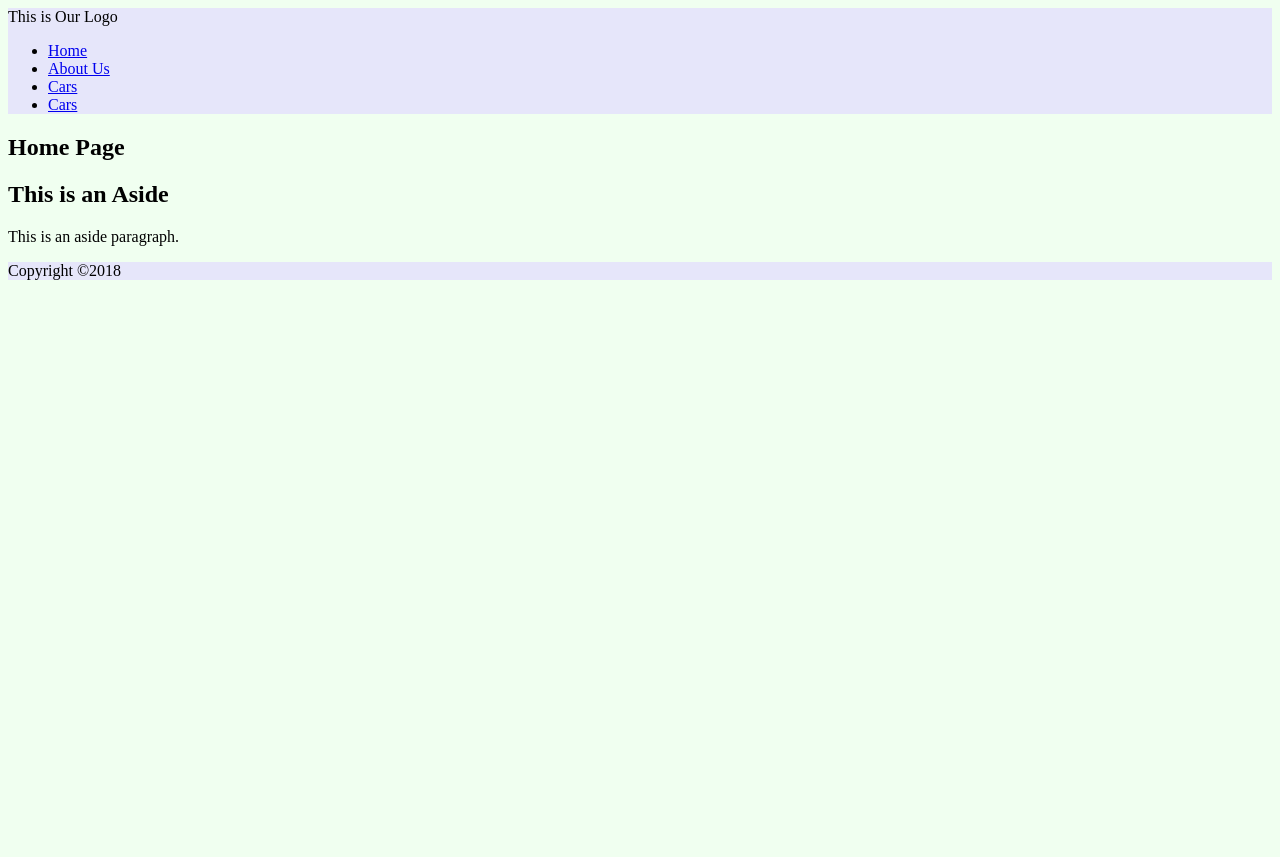
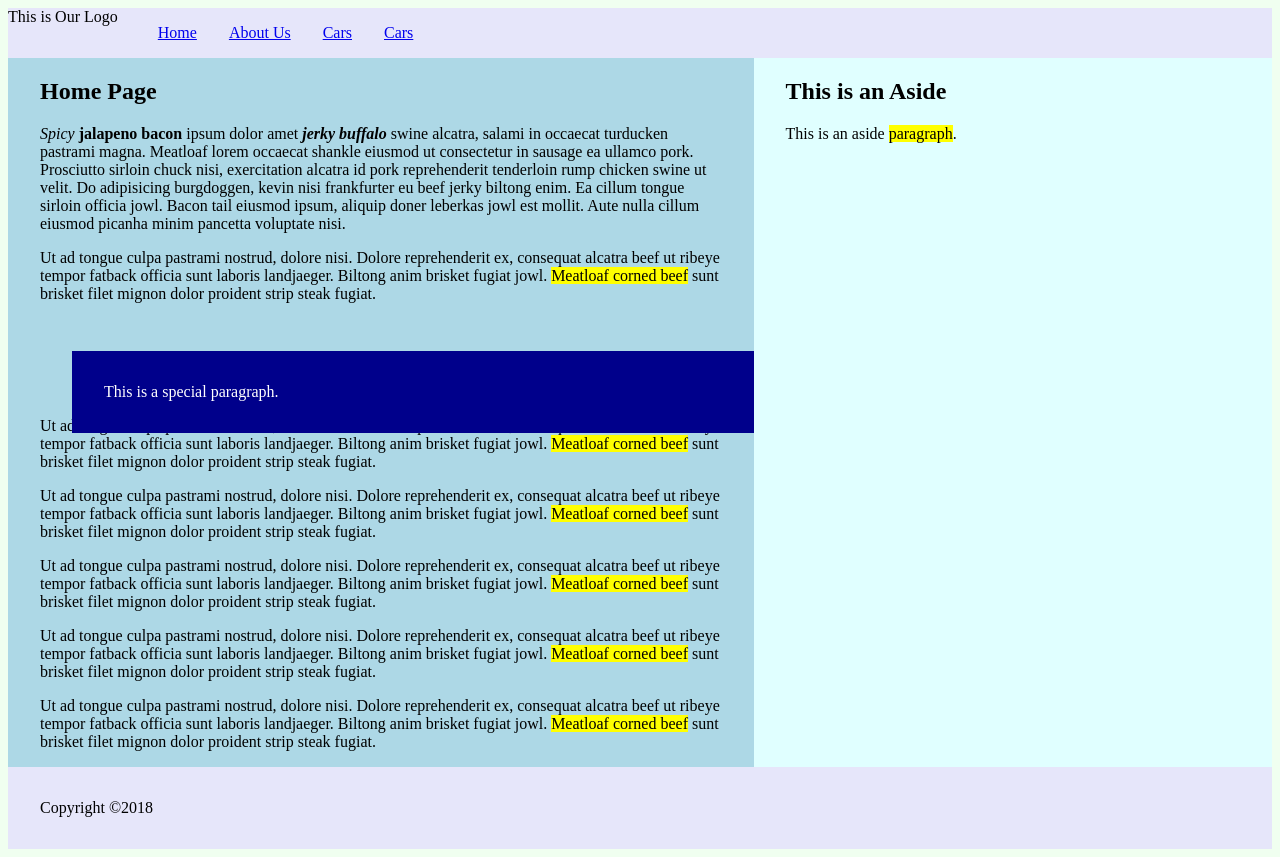
Before and after one commit to jeffa00/2018-01-PTFS-CSS-Layout, a plain HTML site: page index.html in a window 1280 px wide. Before the commit the page ends 800 px from the top, so only its background shows below. Drawn offline with Linux system fonts and the light colour scheme.

Commit message:
Added flexbox and more!

```diff
--- a/about.html
+++ b/about.html
@@ -6,6 +6,7 @@
     <meta http-equiv="X-UA-Compatible" content="ie=edge">
     <title>About Page</title>
     <link rel="stylesheet" href="css/style.css">
+    <link rel="stylesheet" href="css/layout1.css">
 </head>
 <body>
     <header>
--- /dev/null
+++ b/css/layout1.css
@@ -0,0 +1,7 @@
+header nav, nav div, nav ul, nav ul li, main, aside{
+    float: left;
+}
+
+#primary-content, footer {
+    clear: left;
+}
--- /dev/null
+++ b/css/layout2.css
@@ -0,0 +1,7 @@
+#primary-content,
+nav,
+nav ul {
+    display: flex;
+    display: -ms-flex;
+    /* flex-direction: row-reverse; */
+}
--- a/css/style.css
+++ b/css/style.css
@@ -5,3 +5,60 @@ body {
 header, footer {
     background-color: lavender;
 }
+
+header nav ul li {
+    margin-right: 2rem;
+}
+
+header nav ul li a:hover {
+    color: red;
+    /* font-size: 4rem; */
+}
+
+nav ul {
+    list-style: none;
+}
+
+main, aside {
+    /* padding: 2rem; */
+    padding: 0 2rem;
+    /* padding: 0 2rem 0 2rem;
+    padding-left: 2rem;
+    padding-right: 2rem;
+    padding-top: 0;
+    padding-bottom: 0; */
+}
+
+/* header{
+    position: fixed;
+    top: 0;
+    left: 0;
+} */
+
+.special-paragraph{
+    background-color: darkblue;
+    color: white;
+    padding: 2rem;
+    position: relative;
+    top: 2rem;
+    left: 2rem;
+}
+
+footer {
+    padding: 2rem;
+}
+
+.highlight{
+    background-color: yellow;
+    /* display: none; */
+}
+
+main {
+    background-color: lightblue;
+    width: 60%;
+}
+
+aside {
+    background-color: lightcyan;
+    width: 40%;
+}
--- a/index.html
+++ b/index.html
@@ -1,12 +1,15 @@
 <!DOCTYPE html>
 <html lang="en">
+
 <head>
     <meta charset="UTF-8">
     <meta name="viewport" content="width=device-width, initial-scale=1.0">
     <meta http-equiv="X-UA-Compatible" content="ie=edge">
     <title>Home Page</title>
     <link rel="stylesheet" href="css/style.css">
+    <link rel="stylesheet" href="css/layout2.css">
 </head>
+
 <body>
     <header>
         <nav>
@@ -14,10 +17,18 @@
                 This is Our Logo
             </div>
             <ul>
-                <li><a href="index.html">Home</a></li>
-                <li><a href="about.html">About Us</a></li>
-                <li><a href="cars/index.html">Cars</a></li>
-                <li><a href="cars/">Cars</a></li>
+                <li>
+                    <a href="index.html">Home</a>
+                </li>
+                <li>
+                    <a href="about.html">About Us</a>
+                </li>
+                <li>
+                    <a href="cars/index.html">Cars</a>
+                </li>
+                <li>
+                    <a href="cars/">Cars</a>
+                </li>
             </ul>
         </nav>
     </header>
@@ -26,16 +37,58 @@
         <main>
             <h1>Home Page</h1>
 
+            <p>
+                <em>Spicy</em> <strong>jalapeno bacon</strong> ipsum dolor amet <em><strong>jerky buffalo</strong></em> swine alcatra, salami in occaecat turducken pastrami magna. Meatloaf
+                lorem occaecat shankle eiusmod ut consectetur in sausage ea ullamco pork. Prosciutto sirloin chuck nisi,
+                exercitation alcatra id pork reprehenderit tenderloin rump chicken swine ut velit. Do adipisicing burgdoggen,
+                kevin nisi frankfurter eu beef jerky biltong enim. Ea cillum tongue sirloin officia jowl. Bacon tail eiusmod
+                ipsum, aliquip doner leberkas jowl est mollit. Aute nulla cillum eiusmod picanha minim pancetta voluptate
+                nisi.
+            </p>
+            <p>
+                Ut ad tongue culpa pastrami nostrud, dolore nisi. Dolore reprehenderit ex, consequat alcatra beef ut ribeye tempor fatback
+                officia sunt laboris landjaeger. Biltong anim brisket fugiat jowl. <span class="highlight">Meatloaf corned beef</span> sunt brisket filet
+                mignon dolor proident strip steak fugiat.
+            </p>
+            <p class="special-paragraph">
+               This is a special paragraph.
+            </p>
+            <p>
+                Ut ad tongue culpa pastrami nostrud, dolore nisi. Dolore reprehenderit ex, consequat alcatra beef ut ribeye tempor fatback
+                officia sunt laboris landjaeger. Biltong anim brisket fugiat jowl. <span class="highlight">Meatloaf corned beef</span> sunt brisket filet
+                mignon dolor proident strip steak fugiat.
+            </p>
+            <p>
+                Ut ad tongue culpa pastrami nostrud, dolore nisi. Dolore reprehenderit ex, consequat alcatra beef ut ribeye tempor fatback
+                officia sunt laboris landjaeger. Biltong anim brisket fugiat jowl. <span class="highlight">Meatloaf corned beef</span> sunt brisket filet
+                mignon dolor proident strip steak fugiat.
+            </p>
+            <p>
+                Ut ad tongue culpa pastrami nostrud, dolore nisi. Dolore reprehenderit ex, consequat alcatra beef ut ribeye tempor fatback
+                officia sunt laboris landjaeger. Biltong anim brisket fugiat jowl. <span class="highlight">Meatloaf corned beef</span> sunt brisket filet
+                mignon dolor proident strip steak fugiat.
+            </p>
+            <p>
+                Ut ad tongue culpa pastrami nostrud, dolore nisi. Dolore reprehenderit ex, consequat alcatra beef ut ribeye tempor fatback
+                officia sunt laboris landjaeger. Biltong anim brisket fugiat jowl. <span class="highlight">Meatloaf corned beef</span> sunt brisket filet
+                mignon dolor proident strip steak fugiat.
+            </p>
+            <p>
+                Ut ad tongue culpa pastrami nostrud, dolore nisi. Dolore reprehenderit ex, consequat alcatra beef ut ribeye tempor fatback
+                officia sunt laboris landjaeger. Biltong anim brisket fugiat jowl. <span class="highlight">Meatloaf corned beef</span> sunt brisket filet
+                mignon dolor proident strip steak fugiat.
+            </p>
         </main>
 
         <aside>
             <section>
                 <h2>This is an Aside</h2>
-                <p>This is an aside paragraph.</p>
+                <p>This is an aside <span class="highlight">paragraph</span>.</p>
             </section>
         </aside>
     </section>
 
     <footer>Copyright &copy;2018</footer>
 </body>
+
 </html>
```
Also changed, not shown: cars/index.html (+2 -1 lines).
